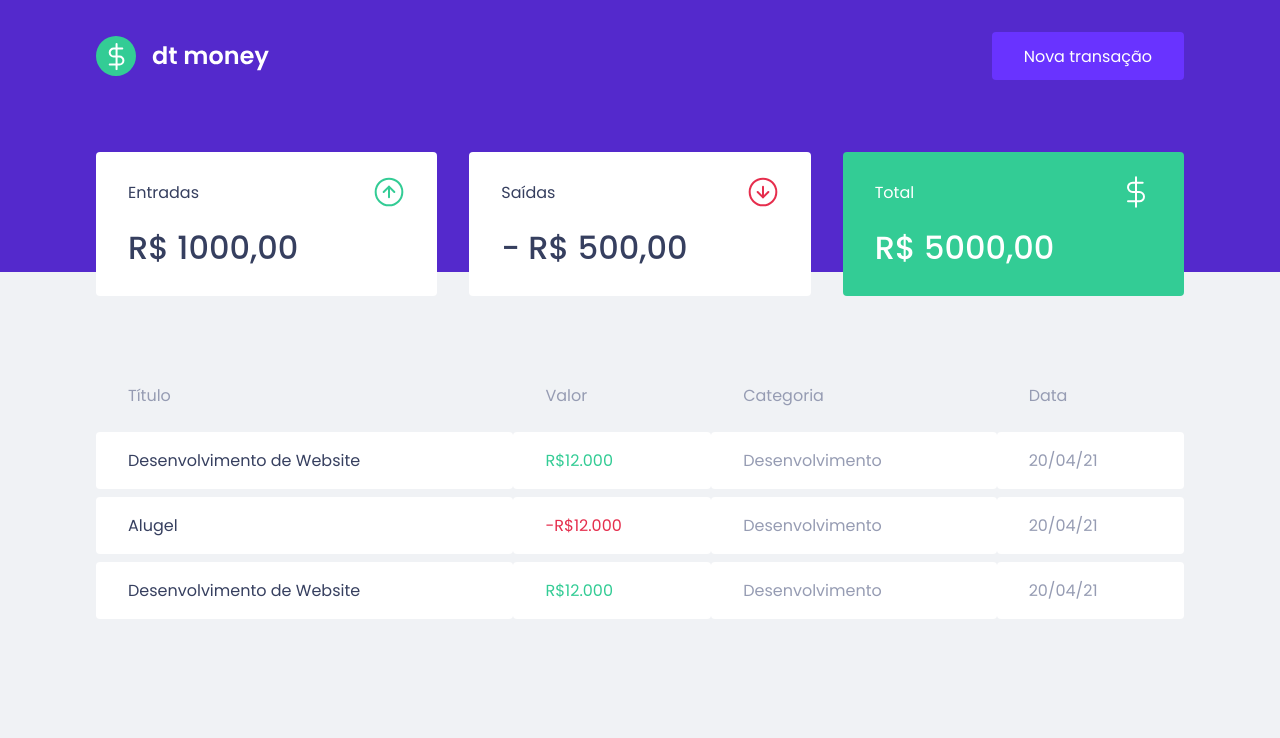
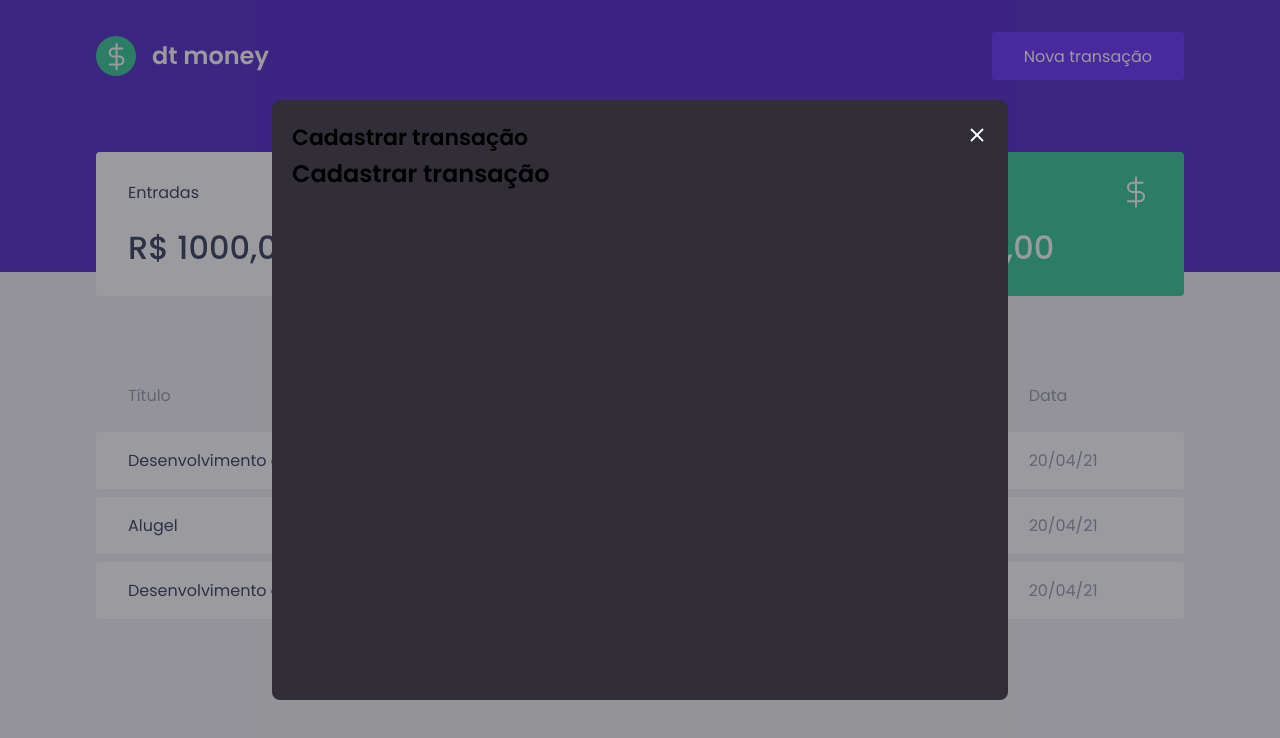
Before and after one commit to luisotavio756/react-money-sys, a React (Create React App) app: page / in a window 1280 px wide. Both pictures are taken after a click on the button "Nova transação". Shown: the top 738 px of the page. Built offline with nearby package versions, Linux system fonts and the light colour scheme; no server answers; what miragejs would draw is missing.

Commit message:
Improve modal structure

```diff
--- a/src/App.tsx
+++ b/src/App.tsx
@@ -1,12 +1,28 @@
+import { useState } from 'react';
+import CreateTransactionModal from './components/CreateTransactionModal';
 import Dashboard from './components/Dashboard';
 import Header from './components/Header';
 import { GlobalStyle } from './styles/global';
 
 function App() {
+  const [isNewTransactionModalOpen, setIsNewTransactionModalOpen] = useState(false);
+
+  function handleOpenNewTransactionModal() {
+    setIsNewTransactionModalOpen(true);
+  }
+
+  function handleCloseNewTransactionModal() {
+    setIsNewTransactionModalOpen(false);
+  }
+
   return (
     <>
-      <Header />
+      <Header handleOpenNewTransactionModal={handleOpenNewTransactionModal} />
       <Dashboard />
+      <CreateTransactionModal
+        isNewTransactionModalOpen={isNewTransactionModalOpen}
+        handleCloseNewTransactionModal={handleCloseNewTransactionModal}
+      />
       <GlobalStyle />
     </>
   );
--- /dev/null
+++ b/src/components/CreateTransactionModal/index.tsx
@@ -0,0 +1,22 @@
+import React from 'react';
+import Modal from '../Modal';
+
+interface ICreateTransactionModalProps {
+  isNewTransactionModalOpen: boolean;
+  handleCloseNewTransactionModal(): void;
+}
+
+const CreateTransactionModal: React.FC<ICreateTransactionModalProps> = ({
+  handleCloseNewTransactionModal,
+  isNewTransactionModalOpen,
+}) => (
+  <Modal
+    isOpen={isNewTransactionModalOpen}
+    title="Cadastrar transação"
+    setIsOpen={handleCloseNewTransactionModal}
+  >
+    <h2>Cadastrar transação</h2>
+  </Modal>
+);
+
+export default CreateTransactionModal;
--- a/src/components/Header/index.tsx
+++ b/src/components/Header/index.tsx
@@ -1,12 +1,16 @@
-import React from 'react';
+import React, { useState } from 'react';
 import Logo from '../../assets/logo.svg';
 import { Container, Content } from './styles';
 
-const Header: React.FC = () => (
+interface IHeaderProps {
+  handleOpenNewTransactionModal(): void;
+}
+
+const Header: React.FC<IHeaderProps> = ({ handleOpenNewTransactionModal }) => (
   <Container>
     <Content>
       <img src={Logo} alt="dt money" />
-      <button type="button">Nova transação</button>
+      <button type="button" onClick={handleOpenNewTransactionModal}>Nova transação</button>
     </Content>
   </Container>
 );
--- a/src/components/Modal/index.tsx
+++ b/src/components/Modal/index.tsx
@@ -8,6 +8,8 @@ interface IModalProps {
   setIsOpen: () => void;
   title: string;
 }
+
+ReactModal.setAppElement('#root');
 
 const Modal: React.FC<IModalProps> = ({
   children,
```
